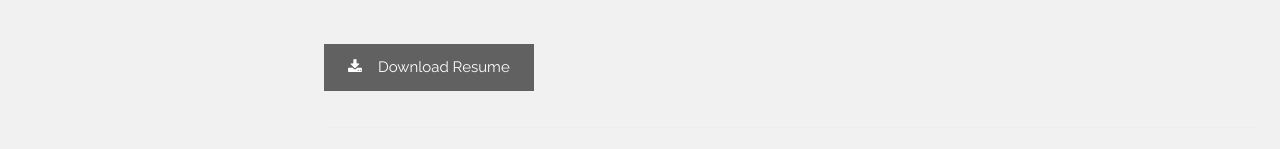
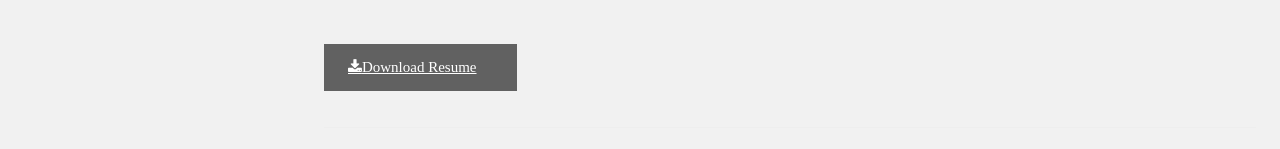
Before and after one commit to Yeannick/Yeannick.github.io, a plain HTML site: page index.html in a window 1280 px wide. Shown: the part 2413-2562 px from the top of the page. Drawn offline with nearby package versions, Linux system fonts and the light colour scheme.

Commit message:
updated download button

```diff
--- a/index.html
+++ b/index.html
@@ -163,7 +163,7 @@ body,h1,h2,h3,h4,h5,h6 {font-family: "Raleway", sans-serif}
     </div>
     <p>
       <button class="w3-button w3-dark-grey w3-padding-large w3-margin-top w3-margin-bottom">
-        <i class="fa fa-download w3-margin-right" href="/Images/Yannick Godeau Resume.pdf" download="Resume_Yannick_Godeau"></i>Download Resume
+        <a class="fa fa-download w3-margin-right" href="/Images/Yannick_Godeau_Resume.pdf" download="Resume_Yannick_Godeau">Download Resume</a>
       </button>
     </p>
     <hr>
```
Also changed, not shown: 2 other files.
